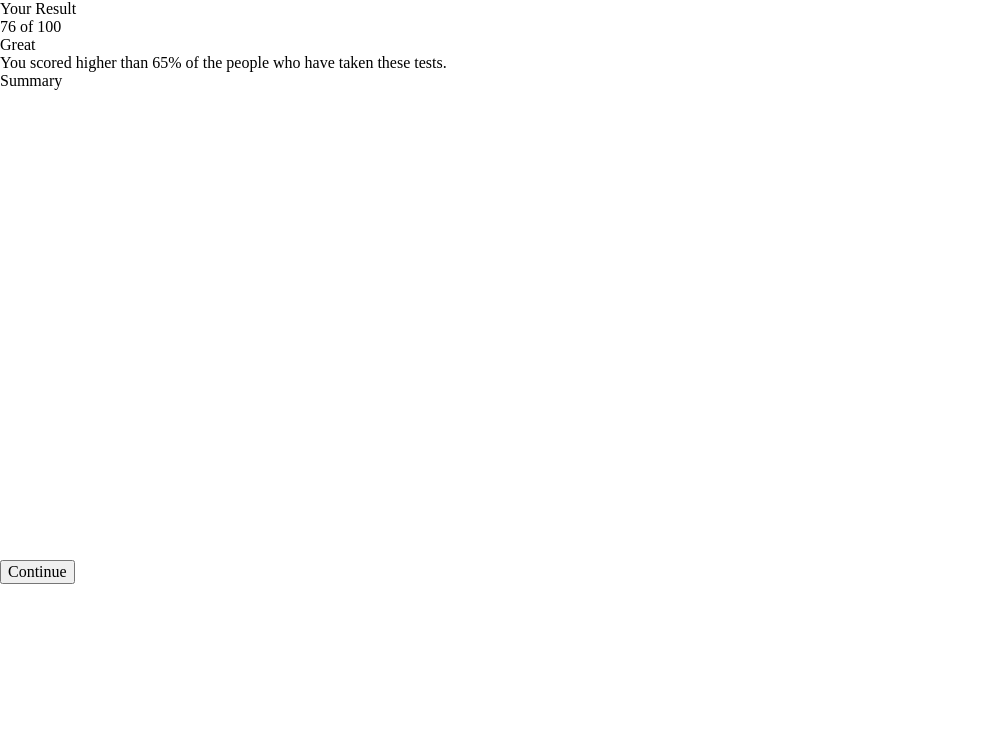
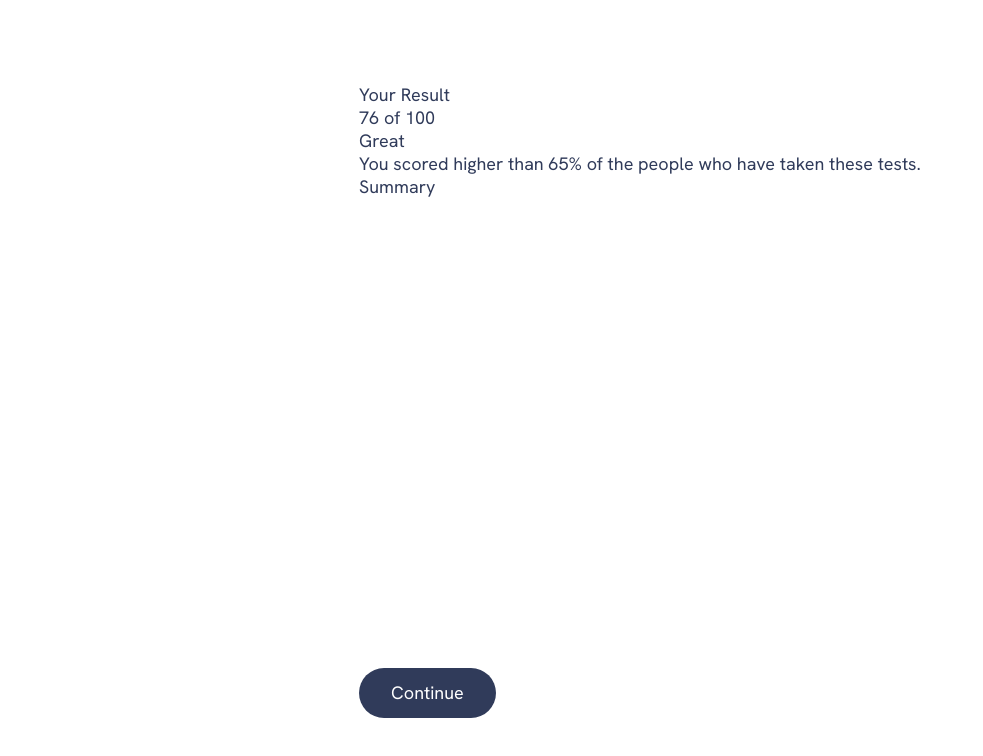
Before and after one commit to W-J-Knight/HTML-and-CSS-from-scratch, a plain HTML site: page index.html in a window 1280 px wide. Shown: the whole page, without its empty margins (0-983 px from the left). Drawn offline with Linux system fonts and the light colour scheme.

Commit message:
Setup base style

```diff
--- a/style.css
+++ b/style.css
@@ -67,3 +67,32 @@ svg {
     display: block;
     max-width: 100%;
 }
+
+body {
+    font-family: var(--font-family-default);
+    font-size: var(--fs-400);
+    color: var(--clr-neutral-700);
+}
+
+@media (min-width: 600px) {
+    body {
+        min-height: 100vh;
+        display: grid;
+        place-items: center;
+    }
+}
+
+.button {
+    color: var(--clr-neutral-100);
+    line-height: 1;
+    background: var(--clr-neutral-700);
+    padding: 1rem 2rem;
+    border: 0;
+    border-radius: 100vw;
+    cursor: pointer;
+}
+
+.button:hover,
+.button:focus-visible {
+    background: var(--gradient-primary);
+}
```
